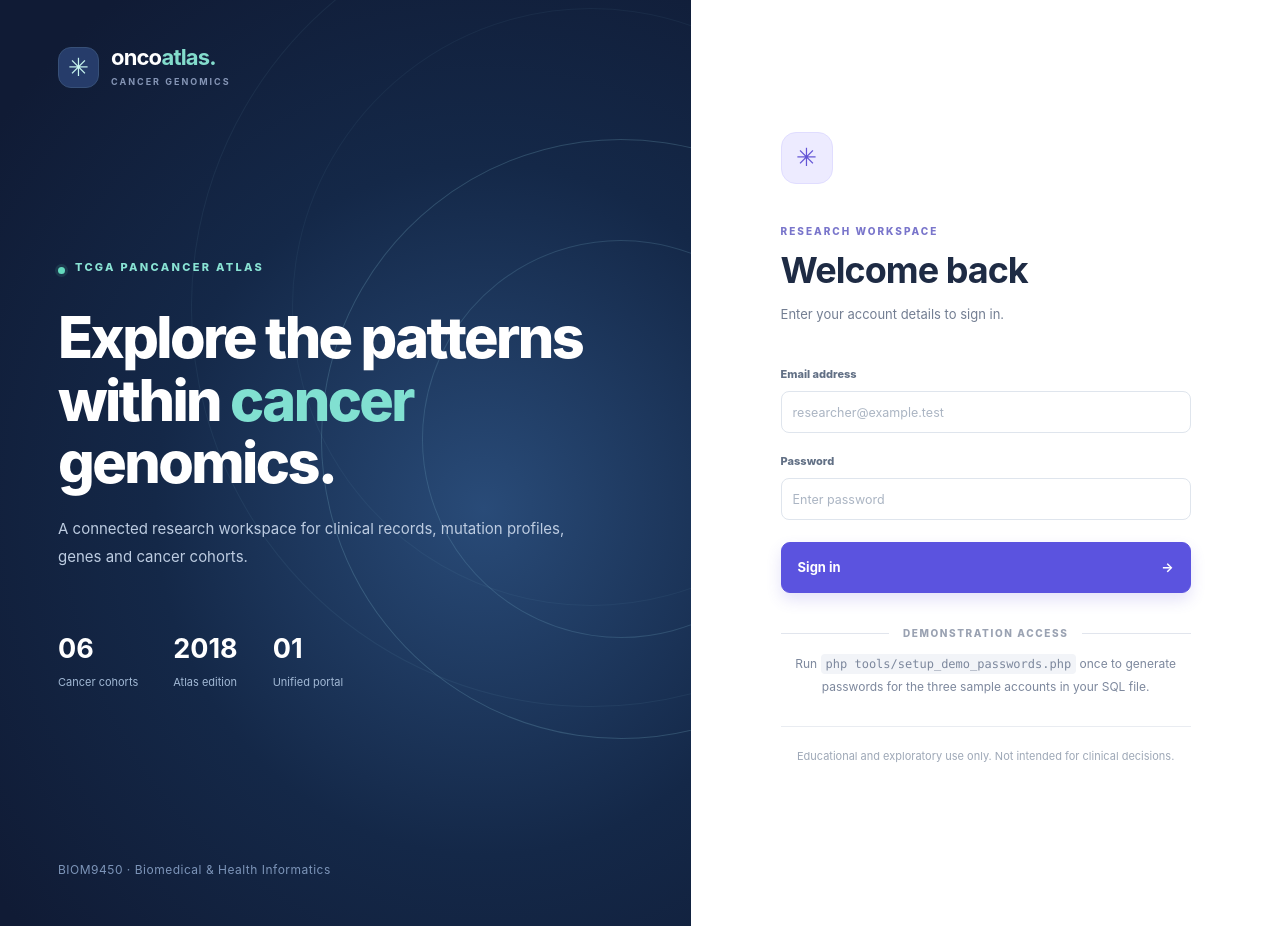
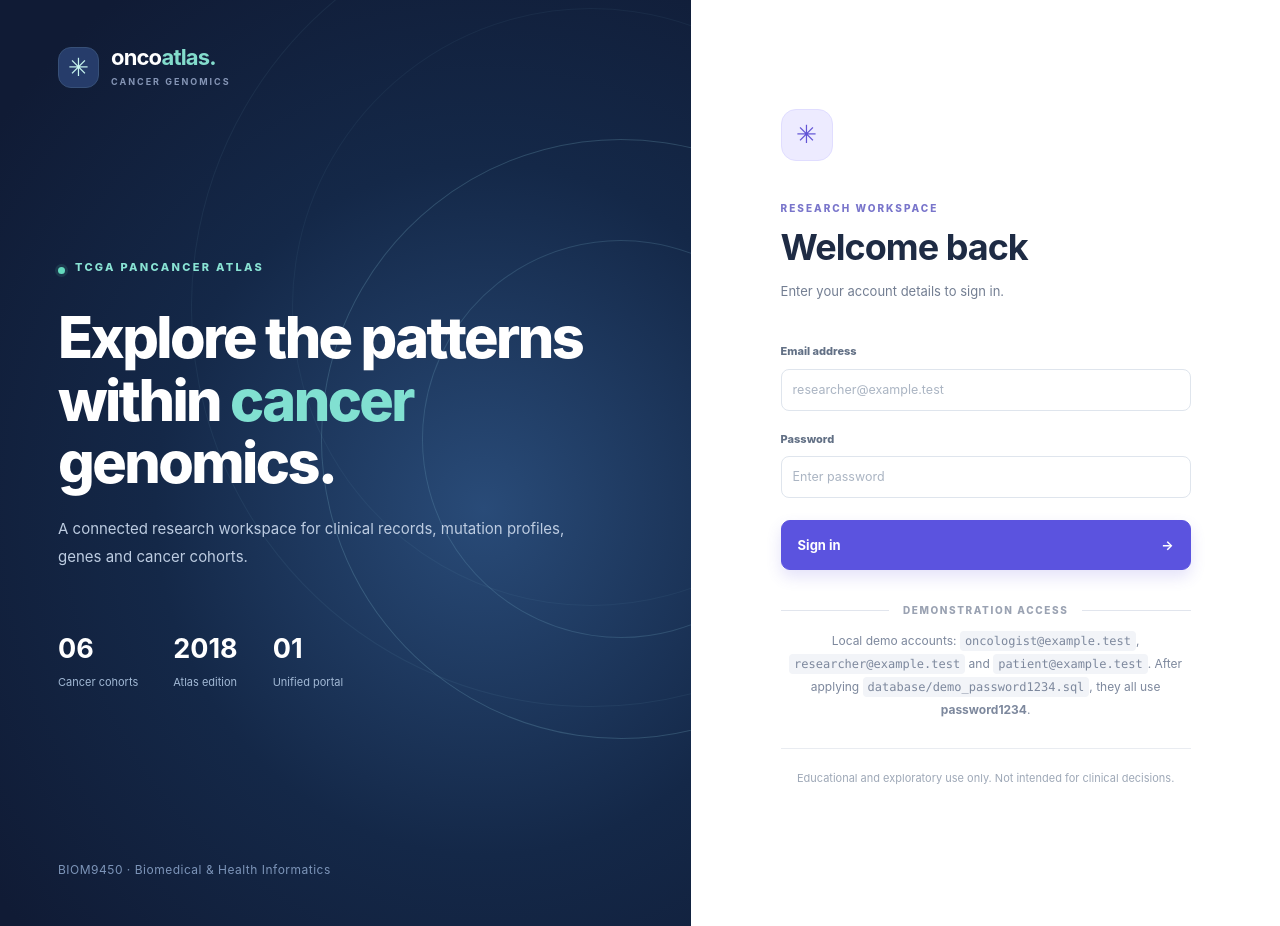
Before and after one commit to yash1234667/BIOM9450, a PHP site: page /login.php in a window 1280 px wide. Run offline with PHP 8.4, Linux system fonts and the light colour scheme.

Commit message:
Replace random setup instructions with fixed demo login details

```diff
--- a/OncoAtlas_BIOM9450_Website/login.php
+++ b/OncoAtlas_BIOM9450_Website/login.php
@@ -22,4 +22,4 @@ if($_SERVER['REQUEST_METHOD']==='POST') {
 ?>
 <!doctype html><html lang="en"><head><meta charset="utf-8"><meta name="viewport" content="width=device-width,initial-scale=1"><title>Sign in · OncoAtlas</title><link rel="stylesheet" href="assets/css/style.css"></head><body class="login-page">
 <div class="login-grid"><section class="login-art"><a href="index.php" class="brand login-brand"><span class="brand-symbol">✳</span><span><strong>onco<span>atlas.</span></strong><small>CANCER GENOMICS</small></span></a><div class="orb orb-one"></div><div class="orb orb-two"></div><div class="login-story"><div class="story-kicker"><span class="live-dot"></span> TCGA PANCANCER ATLAS</div><h1>Explore the patterns<br>within <em>cancer</em><br>genomics.</h1><p>A connected research workspace for clinical records, mutation profiles, genes and cancer cohorts.</p><div class="story-metrics"><div><b>06</b><span>Cancer cohorts</span></div><div><b>2018</b><span>Atlas edition</span></div><div><b>01</b><span>Unified portal</span></div></div></div><small class="story-bottom">BIOM9450 · Biomedical &amp; Health Informatics</small></section>
-<section class="login-form-side"><div class="signin-box"><span class="signin-mark">✳</span><span class="overline">RESEARCH WORKSPACE</span><h2>Welcome back</h2><p>Enter your account details to sign in.</p><?php if($error):?><div class="notice error" role="alert"><?=h($error)?></div><?php endif;?><form method="post" class="form-stack"><?=csrf_field()?><label for="email">Email address</label><input id="email" name="email" type="email" maxlength="255" autocomplete="username" placeholder="researcher@example.test" required value="<?=h($_POST['email']??'')?>"><label for="password">Password</label><input id="password" name="password" type="password" autocomplete="current-password" placeholder="Enter password" required><button class="button primary button-wide" type="submit">Sign in <span>→</span></button></form><div class="sign-divider">DEMONSTRATION ACCESS</div><p class="login-help">Run <code>php tools/setup_demo_passwords.php</code> once to generate passwords for the three sample accounts in your SQL file.</p><p class="login-disclaimer">Educational and exploratory use only. Not intended for clinical decisions.</p></div></section></div></body></html>
+<section class="login-form-side"><div class="signin-box"><span class="signin-mark">✳</span><span class="overline">RESEARCH WORKSPACE</span><h2>Welcome back</h2><p>Enter your account details to sign in.</p><?php if($error):?><div class="notice error" role="alert"><?=h($error)?></div><?php endif;?><form method="post" class="form-stack"><?=csrf_field()?><label for="email">Email address</label><input id="email" name="email" type="email" maxlength="255" autocomplete="username" placeholder="researcher@example.test" required value="<?=h($_POST['email']??'')?>"><label for="password">Password</label><input id="password" name="password" type="password" autocomplete="current-password" placeholder="Enter password" required><button class="button primary button-wide" type="submit">Sign in <span>→</span></button></form><div class="sign-divider">DEMONSTRATION ACCESS</div><p class="login-help">Local demo accounts: <code>oncologist@example.test</code>, <code>researcher@example.test</code> and <code>patient@example.test</code>. After applying <code>database/demo_password1234.sql</code>, they all use <strong>password1234</strong>.</p><p class="login-disclaimer">Educational and exploratory use only. Not intended for clinical decisions.</p></div></section></div></body></html>
```
